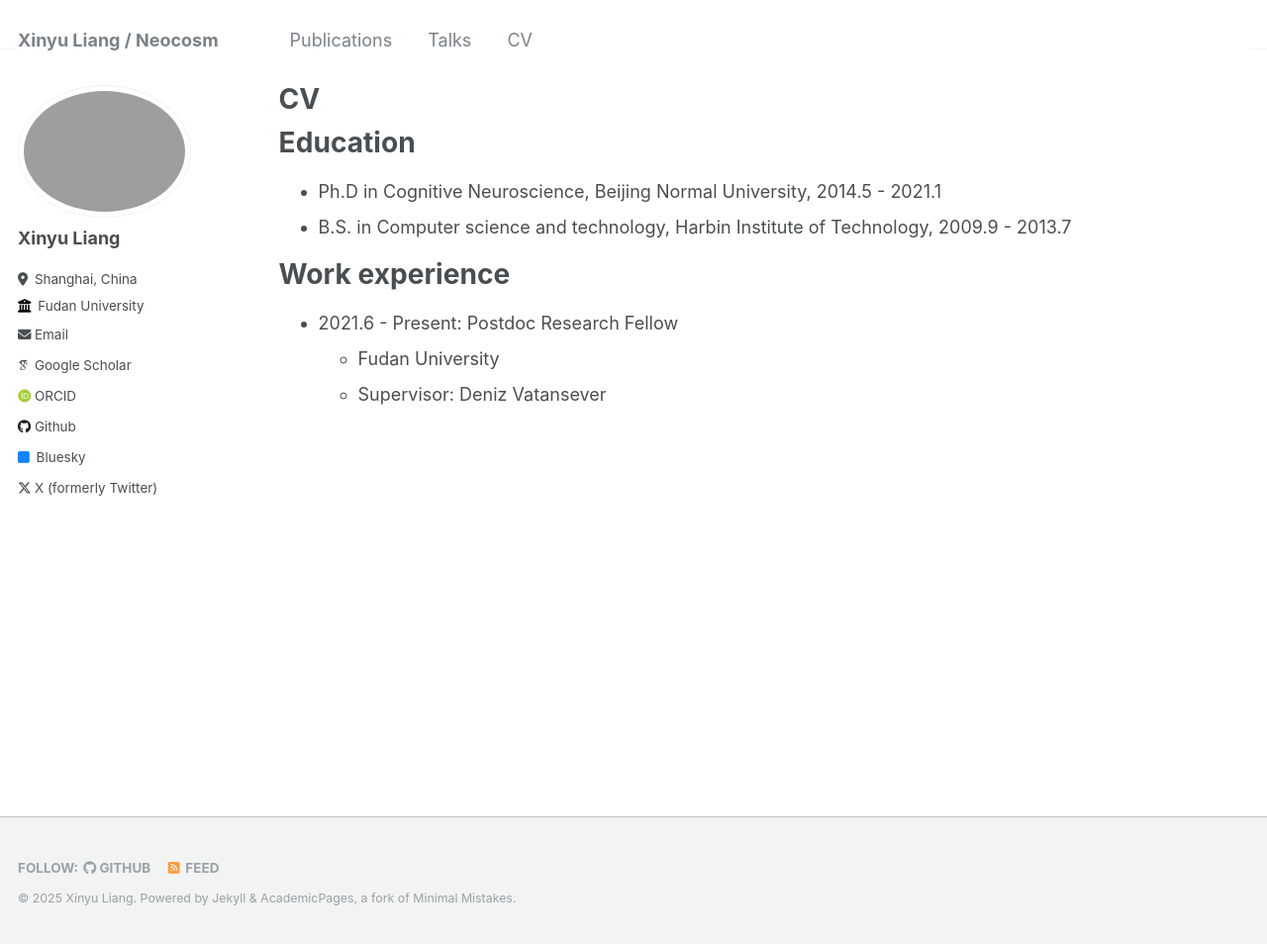
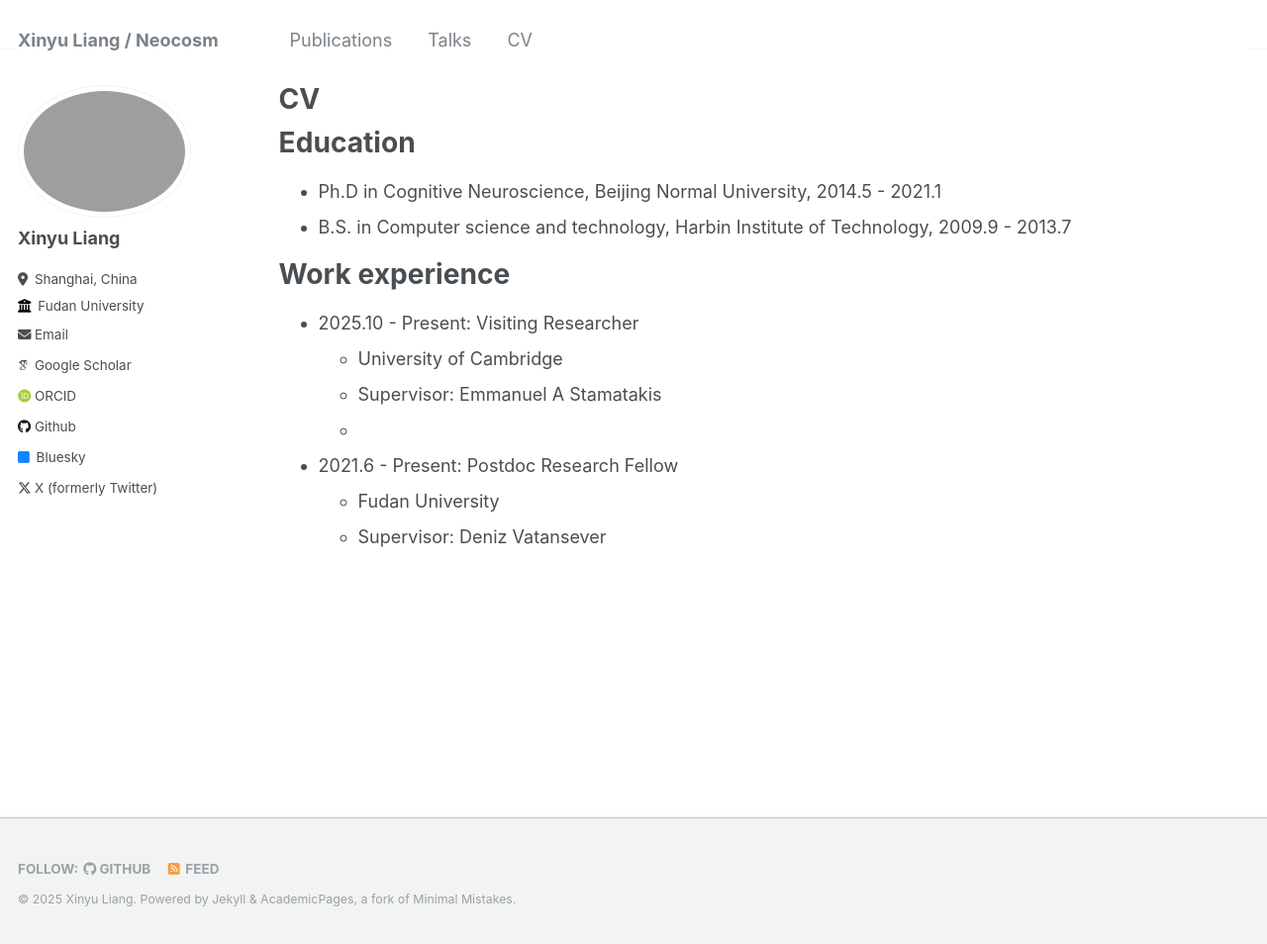
Before and after one commit to liang-xinyu/liang-xinyu.github.io, a Jekyll site: the page built from _pages/cv.md, in a window 1280 px wide and 954 px high. Shown: the whole window at 99% size. Built offline with Jekyll 4.4.1, drawn with Linux system fonts in a browser that asks for light colours; some web fonts are replaced.

Commit message:
Update cv.md

```diff
--- a/_pages/cv.md
+++ b/_pages/cv.md
@@ -16,6 +16,10 @@ Education
 
 Work experience
 ======
+* 2025.10 - Present: Visiting Researcher
+  * University of Cambridge
+  * Supervisor: Emmanuel A Stamatakis
+  *
 * 2021.6 - Present: Postdoc Research Fellow
   * Fudan University
   * Supervisor: Deniz Vatansever
```
